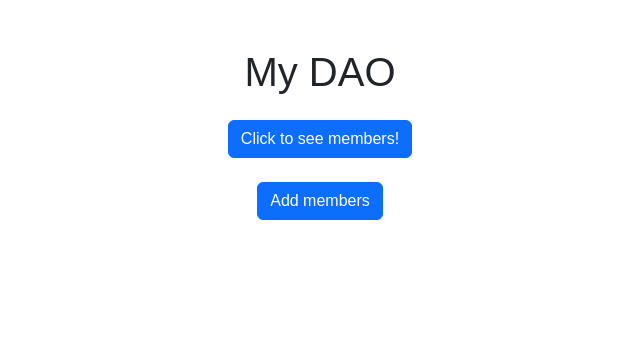
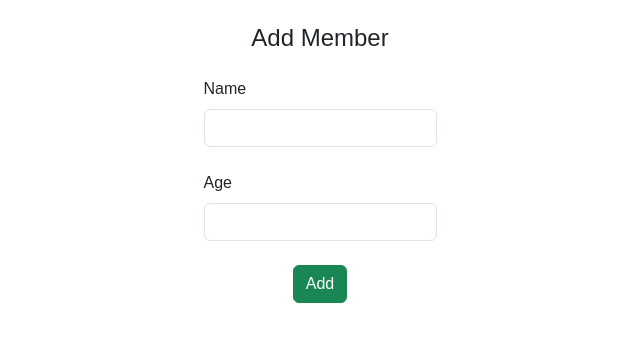
Before and after one commit to harshedabdulla/icp, a React (Vite) app in the folder src/icp_frontend/: page /members/new in a window 1280 px wide. Shown: the top 342 px of the page, without its empty margins (320-960 px from the left). Built offline with nearby package versions, Linux system fonts and the light colour scheme.

Commit message:
completed chapter 5

```diff
--- a/package.json
+++ b/package.json
@@ -14,5 +14,8 @@
   "type": "module",
   "workspaces": [
     "src/icp_frontend"
-  ]
+  ],
+  "dependencies": {
+    "react-router-dom": "^6.23.1"
+  }
 }
--- a/src/icp_frontend/package.json
+++ b/src/icp_frontend/package.json
@@ -17,7 +17,8 @@
     "bootstrap": "^5.3.3",
     "react": "^18.2.0",
     "react-bootstrap": "^2.10.2",
-    "react-dom": "^18.2.0"
+    "react-dom": "^18.2.0",
+    "react-router-dom": "^6.23.1"
   },
   "devDependencies": {
     "@types/react": "^18.2.14",
--- /dev/null
+++ b/src/icp_frontend/pages/AddMembers.jsx
@@ -0,0 +1,72 @@
+import React, { useState } from 'react'
+import { Container, Row, Col, Form, Button, Alert } from 'react-bootstrap'
+import { chapter_2 } from '../../declarations/chapter_2'
+
+const AddMembers = () => {
+  const [newMember, setNewMember] = useState({ name: '', age: '' })
+  const [errorMessage, setErrorMessage] = useState('')
+  const addMember = async () => {
+    try {
+      const { name, age } = newMember
+      if (name && age) {
+        const result = await chapter_2.addMember({ name, age: BigInt(age) })
+        if (result.ok) {
+          setNewMember({ name: '', age: '' })
+          setShowAddForm(false)
+          setErrorMessage('')
+          console.log('Member added!')
+          handleMembers() // Refresh the member list after adding
+        } else {
+          setErrorMessage('The member with this principal ID already exists.')
+        }
+      }
+    } catch (error) {
+      console.error('Error adding member:', error)
+      setErrorMessage('An error occurred while adding the member.')
+    }
+  }
+  const handleInputChange = (e) => {
+    const { name, value } = e.target
+    setNewMember((prevState) => ({
+      ...prevState,
+      [name]: value,
+    }))
+  }
+  return (
+    <div>
+      <Container>
+        <h2 className="text-center my-4 fs-4">Add Member</h2>
+        <Row className="justify-content-center my-4 fs-6">
+          <Col md={3}>
+            <Form>
+              <Form.Group className="mb-3">
+                <Form.Label>Name</Form.Label>
+                <Form.Control
+                  type="text"
+                  name="name"
+                  value={newMember.name}
+                  onChange={handleInputChange}
+                />
+              </Form.Group>
+              <Form.Group className="mb-3">
+                <Form.Label>Age</Form.Label>
+                <Form.Control
+                  type="number"
+                  name="age"
+                  value={newMember.age}
+                  onChange={handleInputChange}
+                />
+              </Form.Group>
+              {errorMessage && <Alert variant="danger">{errorMessage}</Alert>}
+              <Button variant="success" onClick={addMember}>
+                Add
+              </Button>
+            </Form>
+          </Col>
+        </Row>
+      </Container>
+    </div>
+  )
+}
+
+export default AddMembers
--- /dev/null
+++ b/src/icp_frontend/pages/Members.jsx
@@ -0,0 +1,77 @@
+import React, { useState, useEffect } from 'react'
+import {
+  Button,
+  Table,
+  Alert,
+  Container,
+  Form,
+  Row,
+  Col,
+  Spinner,
+} from 'react-bootstrap'
+import { chapter_2 } from '../../declarations/chapter_2'
+import 'bootstrap/dist/css/bootstrap.min.css'
+import { Link } from 'react-router-dom'
+
+function Members() {
+  const [members, setMembers] = useState([])
+  const [isFetched, setIsFetched] = useState(false)
+
+  const handleMembers = async () => {
+    try {
+      const membersData = await chapter_2.getAllMembers()
+      setMembers(membersData)
+      setIsFetched(true)
+      console.log('Members:', membersData)
+    } catch (error) {
+      console.error('Error fetching members:', error)
+      setIsFetched(true)
+    }
+  }
+
+  useEffect(() => {
+    handleMembers()
+  }, [])
+
+  return (
+    <Container className="mt-5">
+      <header className="mb-4">
+        <h1 className="text-center">My DAO</h1>
+      </header>
+
+      <div className="d-flex justify-content-center">
+        {!isFetched && <Spinner animation="border" variant="primary" />}
+      </div>
+      <Link to="/members/new">
+        <div className="d-flex justify-content-left ">
+          <Button variant="secondary">+</Button>
+        </div>
+      </Link>
+      {isFetched && members.length === 0 && (
+        <Alert variant="warning" className="text-center">
+          No members
+        </Alert>
+      )}
+      {isFetched && members.length > 0 && (
+        <Table striped bordered hover className="mt-3 fs-6">
+          <thead className="thead-dark">
+            <tr>
+              <th>Name</th>
+              <th>Age</th>
+            </tr>
+          </thead>
+          <tbody>
+            {members.map((member, index) => (
+              <tr key={index}>
+                <td>{member.name}</td>
+                <td>{member.age.toString()}</td>
+              </tr>
+            ))}
+          </tbody>
+        </Table>
+      )}
+    </Container>
+  )
+}
+
+export default Members
--- a/src/icp_frontend/src/App.jsx
+++ b/src/icp_frontend/src/App.jsx
@@ -1,133 +1,17 @@
-import React, { useState } from 'react'
-import {
-  Button,
-  Table,
-  Alert,
-  Container,
-  Form,
-  Row,
-  Col,
-} from 'react-bootstrap'
-import { chapter_2 } from 'declarations/chapter_2'
-import 'bootstrap/dist/css/bootstrap.min.css'
+import React from 'react'
+import { Routes, Route, BrowserRouter, Navigate } from 'react-router-dom'
+import AddMembers from '../pages/AddMembers'
+import Members from '../pages/Members'
 
 function App() {
-  const [members, setMembers] = useState([])
-  const [isFetched, setIsFetched] = useState(false)
-  const [showAddForm, setShowAddForm] = useState(false)
-  const [newMember, setNewMember] = useState({ name: '', age: '' })
-  const [errorMessage, setErrorMessage] = useState('')
-
-  const handleMembers = async () => {
-    try {
-      const membersData = await chapter_2.getAllMembers()
-      setMembers(membersData)
-      setIsFetched(true)
-      console.log('Members:', membersData)
-    } catch (error) {
-      console.error('Error fetching members:', error)
-      setIsFetched(true)
-    }
-  }
-
-  const handleInputChange = (e) => {
-    const { name, value } = e.target
-    setNewMember((prevState) => ({
-      ...prevState,
-      [name]: value,
-    }))
-  }
-
-  const addMember = async () => {
-    try {
-      const { name, age } = newMember
-      if (name && age) {
-        const result = await chapter_2.addMember({ name, age: BigInt(age) })
-        if (result.ok) {
-          setNewMember({ name: '', age: '' })
-          setShowAddForm(false)
-          setErrorMessage('')
-          console.log('Member added!')
-          handleMembers() // Refresh the member list after adding
-        } else {
-          setErrorMessage('The member with this principal ID already exists.')
-        }
-      }
-    } catch (error) {
-      console.error('Error adding member:', error)
-      setErrorMessage('An error occurred while adding the member.')
-    }
-  }
-
   return (
-    <Container className="mt-5">
-      <header className="mb-4">
-        <h1 className="text-center">My DAO</h1>
-      </header>
-      <div className="d-flex justify-content-center mb-4">
-        <Button variant="primary" onClick={handleMembers}>
-          Click to see members!
-        </Button>
-      </div>
-      {isFetched && members.length === 0 && (
-        <Alert variant="warning" className="text-center">
-          No members
-        </Alert>
-      )}
-      {members.length > 0 && (
-        <Table striped bordered hover className="mt-3 fs-6">
-          <thead className="thead-dark">
-            <tr>
-              <th>Name</th>
-              <th>Age</th>
-            </tr>
-          </thead>
-          <tbody>
-            {members.map((member, index) => (
-              <tr key={index}>
-                <td>{member.name}</td>
-                <td>{member.age.toString()}</td>
-              </tr>
-            ))}
-          </tbody>
-        </Table>
-      )}
-      <div className="d-flex justify-content-center my-4">
-        <Button variant="primary" onClick={() => setShowAddForm(true)}>
-          Add members
-        </Button>
-      </div>
-      {showAddForm && (
-        <Row className="justify-content-center my-4 fs-6">
-          <Col md={3}>
-            <Form>
-              <Form.Group className="mb-3">
-                <Form.Label>Name</Form.Label>
-                <Form.Control
-                  type="text"
-                  name="name"
-                  value={newMember.name}
-                  onChange={handleInputChange}
-                />
-              </Form.Group>
-              <Form.Group className="mb-3">
-                <Form.Label>Age</Form.Label>
-                <Form.Control
-                  type="number"
-                  name="age"
-                  value={newMember.age}
-                  onChange={handleInputChange}
-                />
-              </Form.Group>
-              {errorMessage && <Alert variant="danger">{errorMessage}</Alert>}
-              <Button variant="success" onClick={addMember}>
-                Add
-              </Button>
-            </Form>
-          </Col>
-        </Row>
-      )}
-    </Container>
+    <BrowserRouter>
+      <Routes>
+        <Route path="/" element={<Navigate to="/members" />} />
+        <Route path="/members" element={<Members />} />
+        <Route path="/members/new" element={<AddMembers />} />
+      </Routes>
+    </BrowserRouter>
   )
 }
 
```
Also changed, not shown: 2 other files (tests, documents, lock files or other folders).
